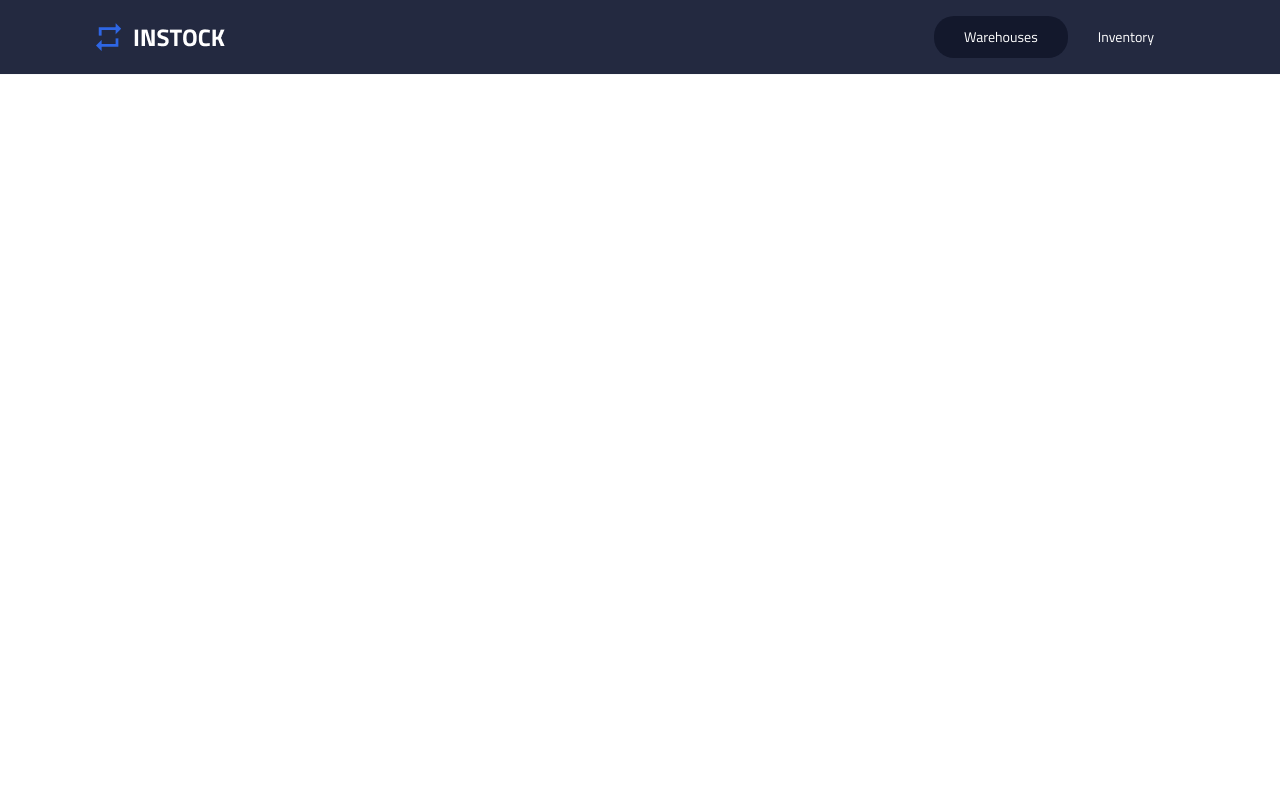
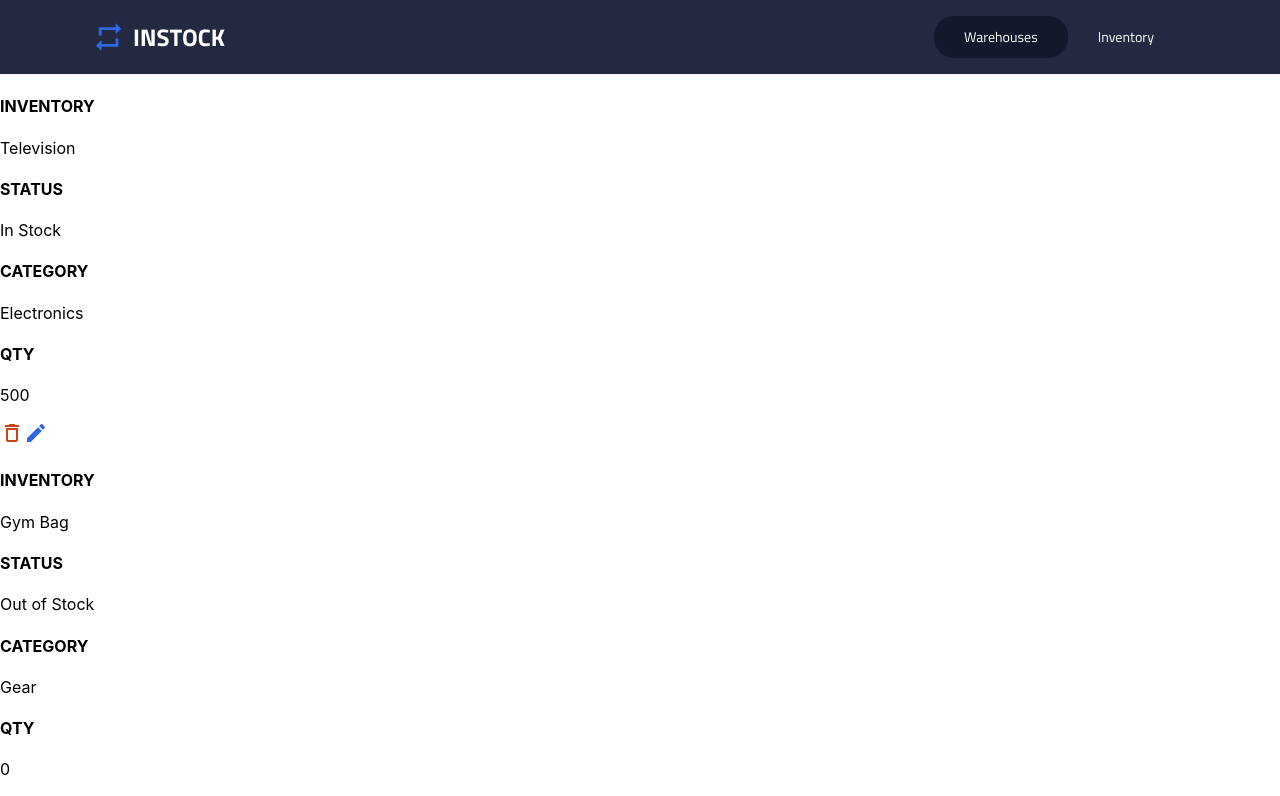
Before and after one commit to jstreich13/instock-client, a React (Create React App) app in the folder instockclient/: page / in a window 1280 px wide. Shown: the top 796 px of the page. Built offline with nearby package versions, Linux system fonts and the light colour scheme.

Commit message:
html complete

```diff
--- a/instockclient/src/App.js
+++ b/instockclient/src/App.js
@@ -2,11 +2,13 @@ import "./App.scss";
 import { BrowserRouter, Route, Switch } from 'react-router-dom';
 import Header from "./components/Header/Header";
 import WarehouseList from "./components/WarehouseList/WarehouseList";
+import WarehouseInventoryList from "./components/WarehouseInventoryList/WarehouseInventoryList";
 
 function App() {
   return (
     <BrowserRouter>
       <Header/>
+      <WarehouseInventoryList/>
       <Switch>
         {/* <Route path='/' exact component={}/> FOR WAREHOUSE */}
         {/* <Route path='/inventory' exact component={}/> FOR INVENTORY */}
--- /dev/null
+++ b/instockclient/src/components/WarehouseInventoryList/WarehouseInventoryList.js
@@ -0,0 +1,43 @@
+import React from 'react'
+import './WarehouseInventoryList.scss'
+import inventory from '../../Assets/JSON Data/inventories.json'
+import deleteIcon from '../../Assets/Icons/delete_outline-24px.svg'
+import editIcon from '../../Assets/Icons/edit-24px.svg'
+
+function WarehouseInventoryList() {
+    console.log(inventory);
+
+  return (
+   <section>
+    {inventory.map(data =>{
+        return(
+            <section>
+            <div key={data.id}>
+                <h4>INVENTORY</h4>
+                <p>{data.itemName}</p>
+            </div>
+            <div>
+                <h4>STATUS</h4>
+                <p>{data.status}</p>
+            </div>
+            <div>
+                <h4>CATEGORY</h4>
+                <p>{data.category}</p>
+            </div>
+            <div>
+                <h4>QTY</h4>
+                <p>{data.quantity}</p>
+            </div>
+            <div>
+                <img src={deleteIcon} alt='Delete Item'/>
+                <img src={editIcon} alt='Edit Icon'/>
+            </div>
+            </section>
+        )
+    })}
+   </section>
+
+  )
+}
+
+export default WarehouseInventoryList
```
Also changed, not shown: instockclient/src/components/WarehouseInventoryList/WarehouseInventoryList.scss (added).
